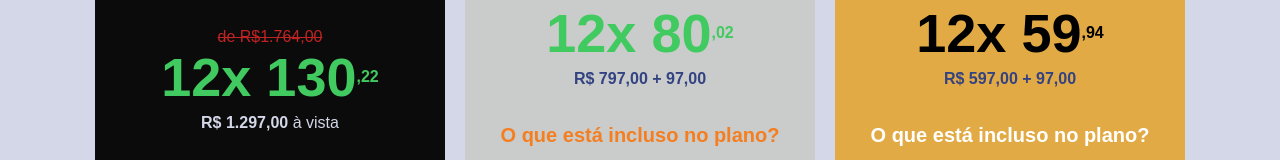
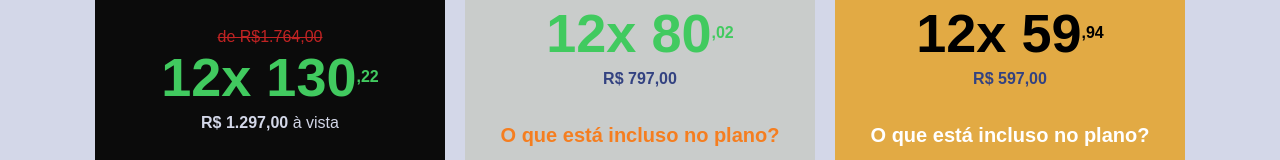
Before and after one commit to spalheapp/projetogreenmoney, a plain HTML site: page index.html in a window 1280 px wide. Shown: the part 343-503 px from the top of the page. Drawn offline with nearby package versions, Linux system fonts and the light colour scheme; files whose address does not match are found by name.

Commit message:
Add files via upload

```diff
--- a/index.html
+++ b/index.html
@@ -122,7 +122,7 @@
                         <p>,02</p>
 
                     </div>
-                    <p class="price-vista-white">R$ 797,00 + <strong>97,00</strong></p>
+                    <p class="price-vista-white">R$ 797,00<strong></strong></p>
                 </div>
                 <p class="includes">O que está incluso no plano?</p>
                 <div class="services-white">
@@ -165,7 +165,7 @@
                         <p style="color: #000;">,94</p>
 
                     </div>
-                    <p class="price-vista-white">R$ 597,00 + <strong>97,00</strong></p>
+                    <p class="price-vista-white">R$ 597,00<strong></strong></p>
                 </div>
                 <p class="includes" style="color: #fff;">O que está incluso no plano?</p>
                 <div class="services-white">
```
